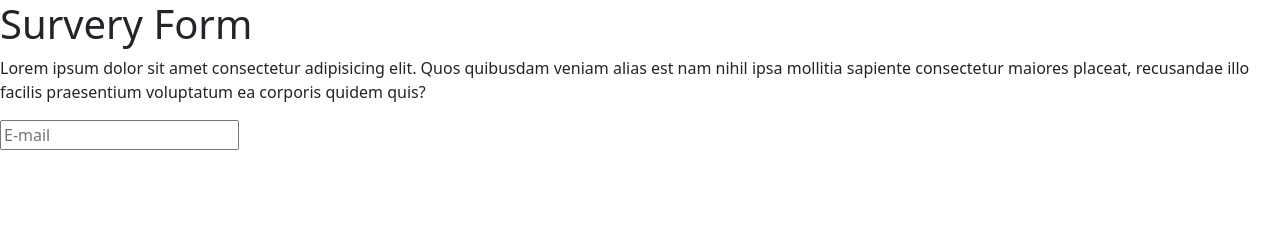
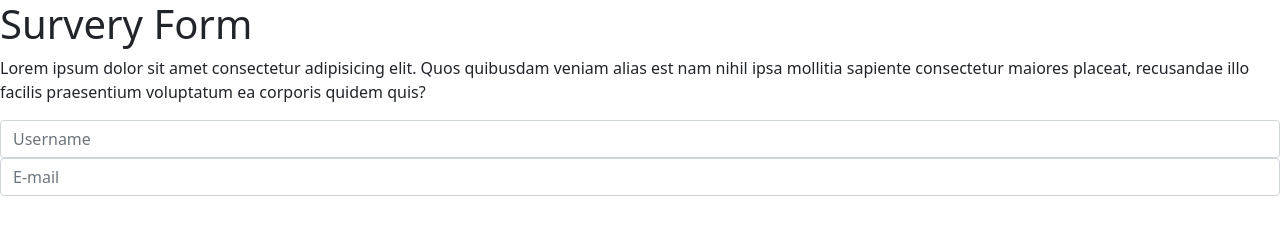
Before and after one commit to popey17/microverse_survey_trial, a plain HTML site: page index.html in a window 1280 px wide. Drawn offline with nearby package versions, Linux system fonts and the light colour scheme.

Commit message:
modified file

```diff
--- a/index.html
+++ b/index.html
@@ -10,6 +10,9 @@
 <body>
     <h1 id="title">Survery Form</h1>
     <p id="description">Lorem ipsum dolor sit amet consectetur adipisicing elit. Quos quibusdam veniam alias est nam nihil ipsa mollitia sapiente consectetur maiores placeat, recusandae illo facilis praesentium voluptatum ea corporis quidem quis?</p>
-    <input type="email" id="email" name="email" placeholder="E-mail">
+	<form id="survey-form">
+		<input type="text" id="name" name="name" placeholder="Username" class="form-control">
+    		<input type="email" id="email" name="email" placeholder="E-mail" class="form-control">
+	</form>
 </body>
 </html>
```
